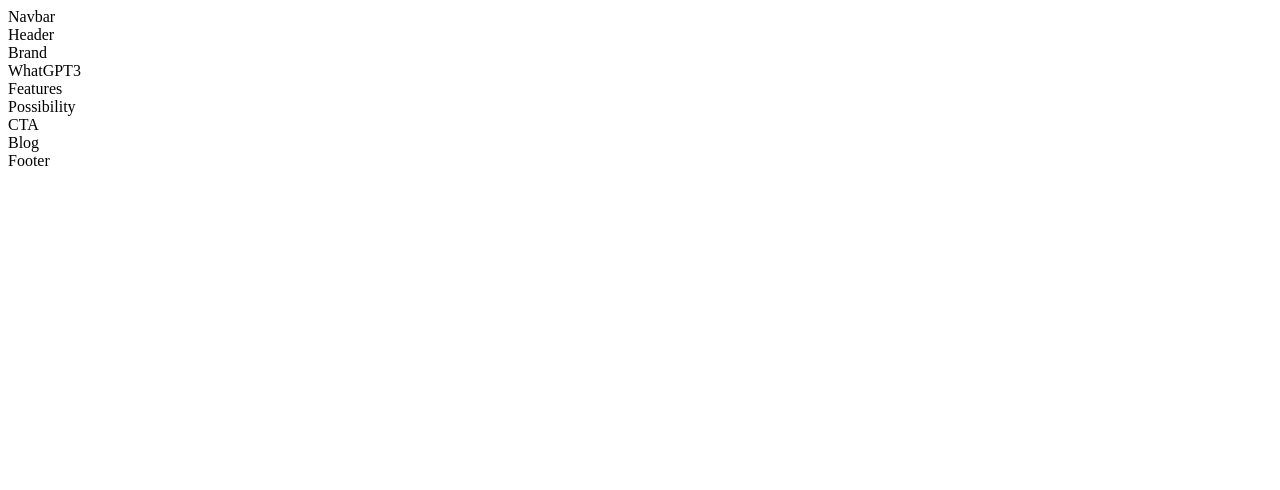
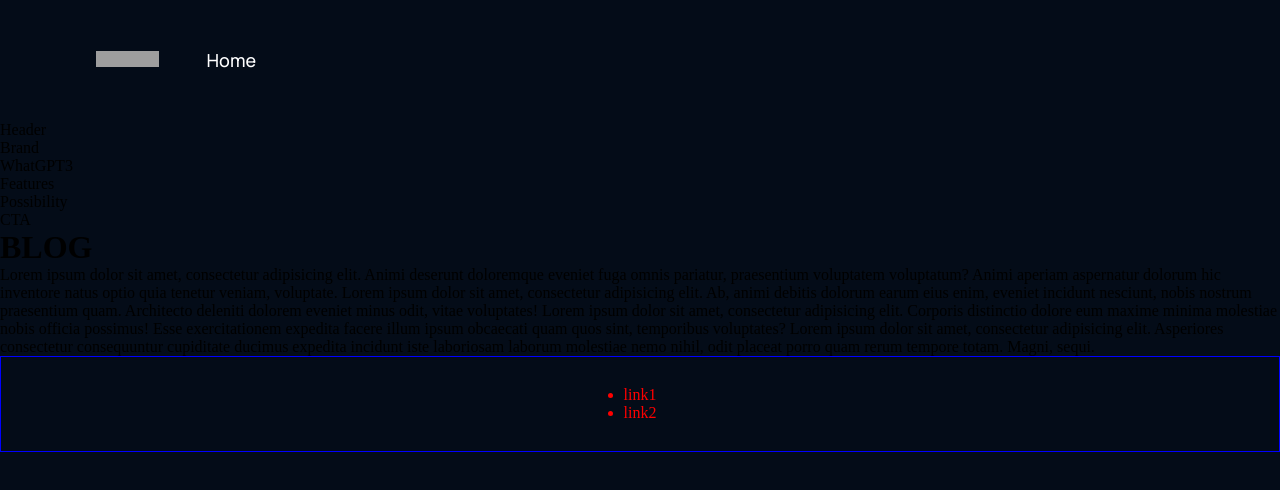
Before and after one commit to sergiogval/gpt3_valera, a React (Create React App) app: page / in a window 1280 px wide. Shown: the top 490 px of the page. Built offline with nearby package versions, Linux system fonts and the light colour scheme; grey boxes are pictures that could not be loaded.

Commit message:
Add style to Navbar, index and Footer.

```diff
--- /dev/null
+++ b/src/App.css
@@ -0,0 +1,15 @@
+* {
+  box-sizing: border-box;
+  margin: 0;
+  padding: 0;
+  scroll-behavior: smooth;
+}
+
+body {
+  background: var(--color-bg);
+}
+
+a {
+  color: unset;
+  text-decoration: none;
+}
--- a/src/App.js
+++ b/src/App.js
@@ -1,11 +1,12 @@
 import React from 'react';
+import './App.css';
 
 import { Footer, Blog, Possibility, Features, WhatGPT3, Header } from './containers';
 import { CTA, Brand, Navbar } from './components'
 
 
 
-const app = () => {
+const App = () => {
   return (
     <div className="App">
       <div className="gradient__bg">
@@ -23,4 +24,4 @@
   )
 }
 
-export default app
+export default App
--- a/src/components/navbar/Navbar.jsx
+++ b/src/components/navbar/Navbar.jsx
@@ -1,10 +1,19 @@
 import React from 'react'
-import './navbar.css'
+//import { RiMenu3Line, RiCloseLine } from "react-icons/all";
+import logo from '../../assets/logo.svg';
+import  './navbar.css'
 
 const Navbar = () => {
   return (
-    <div>
-      Navbar
+    <div className="gpt3__navbar">
+      <div className="gpt3__navbar-links">
+        <div className="gpt3__navbar-links_logo">
+          <img src={logo} alt="logo"/>
+        </div>
+        <div className="gpt3__navbar-links_container">
+          <p><a href="#home">Home</a></p>
+        </div>
+      </div>
     </div>
   )
 }
--- a/src/components/navbar/navbar.css
+++ b/src/components/navbar/navbar.css
@@ -0,0 +1,47 @@
+.gpt3__navbar {
+  display: flex;
+  justify-content: space-between;
+  align-items: center;
+  padding: 2rem 6rem;
+}
+
+.gpt3__navbar-links {
+  flex: 1;
+  display: flex;
+  justify-content: flex-start;
+  align-items: center;
+}
+
+.gpt3__navbar-links_logo {
+  margin-right: 2rem;
+}
+
+.gpt3__navbar-links_logo img{
+  width: 62.56px;
+  height: 16px;
+}
+
+.gpt3__navbar-links_container {
+  display: flex;
+  flex-direction: row;
+}
+
+.gpt3__navbar-sign {
+  display: flex;
+  justify-content: flex-end;
+  align-items: center;
+}
+
+.gpt3__navbar-links_container p,
+.gpt3__navbar-sign p,
+.gpt3__navbar-menu_container p {
+  color: #fff;
+  font-family: var(--font-family);
+  font-weight: 500;
+  font-size: 18px;
+  line-height: 25px;
+  text-transform: capitalize;
+
+  margin: 1rem;
+  cursor: pointer;
+}
--- a/src/containers/blog/Blog.jsx
+++ b/src/containers/blog/Blog.jsx
@@ -4,7 +4,13 @@
 const Blog = () => {
   return (
     <div>
-      Blog
+      <h1>BLOG</h1>
+      <p className='text-center'>
+        Lorem ipsum dolor sit amet, consectetur adipisicing elit. Animi deserunt doloremque eveniet fuga omnis pariatur, praesentium voluptatem voluptatum? Animi aperiam aspernatur dolorum hic inventore natus optio quia tenetur veniam, voluptate.
+        Lorem ipsum dolor sit amet, consectetur adipisicing elit. Ab, animi debitis dolorum earum eius enim, eveniet incidunt nesciunt, nobis nostrum praesentium quam. Architecto deleniti dolorem eveniet minus odit, vitae voluptates!
+        Lorem ipsum dolor sit amet, consectetur adipisicing elit. Corporis distinctio dolore eum maxime minima molestiae nobis officia possimus! Esse exercitationem expedita facere illum ipsum obcaecati quam quos sint, temporibus voluptates?
+        Lorem ipsum dolor sit amet, consectetur adipisicing elit. Asperiores consectetur consequuntur cupiditate ducimus expedita incidunt iste laboriosam laborum molestiae nemo nihil, odit placeat porro quam rerum tempore totam. Magni, sequi.
+      </p>
     </div>
   )
 }
--- a/src/containers/footer/Footer.jsx
+++ b/src/containers/footer/Footer.jsx
@@ -3,8 +3,11 @@
 
 const Footer = () => {
   return (
-    <div>
-      Footer
+    <div className='estilo'>
+      <ul>
+        <li>link1</li>
+        <li>link2</li>
+      </ul>
     </div>
   )
 }
--- a/src/containers/footer/footer.css
+++ b/src/containers/footer/footer.css
@@ -0,0 +1,11 @@
+.estilo {
+    display: flex;
+    flex-direction: column;
+    align-items: center;
+    justify-content: center;
+    color: red;
+    border: solid 1px blue;
+    height: 12vh;
+    margin: 0;
+    list-style-type: none;
+}
--- /dev/null
+++ b/src/index.css
@@ -0,0 +1,14 @@
+@import url('https://fonts.googleapis.com/css2?family=Manrope:wght@200;300;400;500;600;700;800&display=swap');
+
+:root {
+    --font-family: 'Manrope', sans-serif;
+
+    --gradient-text: linear-gradient(89.97deg, #AE67FA 1.84%, #F49867 102.67%);
+    --gradient-bar: linear-gradient(103.22deg, #AE67FA -13.86%, #F49867 99.55%);
+
+    --color-bg: #040C18;
+    --color-footer: #031B34;
+    --color-blog: #042c54;
+    --color-text: #81AFDD;
+    --color-subtext: #FF8A71;
+}
--- a/src/index.js
+++ b/src/index.js
@@ -1,5 +1,6 @@
 import React from 'react';
 import ReactDOM from 'react-dom';
+import './index.css'
 
 import App from './App';
 
```
Also changed, not shown: public/logo192.png (deleted), public/logo512.png (deleted).
